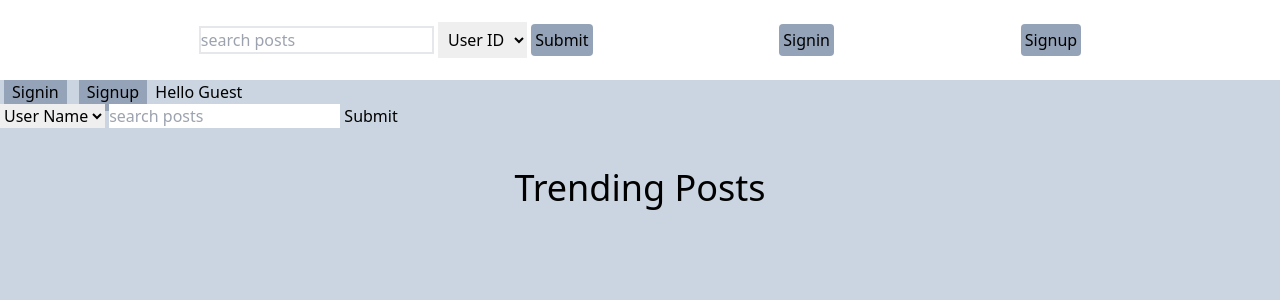
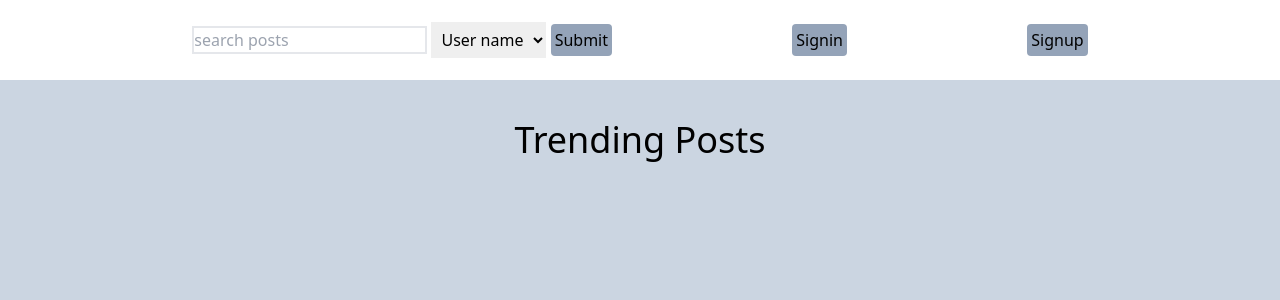
Before and after one commit to DBMS-2-CQA-Project/syntax_error, a Django app: page / in a window 1280 px wide. Shown: the top 300 px of the page. Run offline with Django 4.2, Linux system fonts and the light colour scheme; data that the repository does not hold is empty; some libraries are stand-ins or nearby versions.

Commit message:
merged suc

```diff
--- a/templates/components/navbar.html
+++ b/templates/components/navbar.html
@@ -12,9 +12,9 @@
 
   <form action="/search" method="POST">
     {% csrf_token %}
-    <input type="text" placeholder="search posts" required name="searchValue" class="border-2">
+    <input type="text" placeholder="search posts" id = "autosearch" required name="searchValue" class="border-2">
     <select name="searchBy" id="searchBy" class="p-1.5" required>
-      <option value="userId">User ID</option>
+      <option value="username">User name</option>
       <option value="tags">Tags</option>
     </select>
     <input type="submit" value="Submit" class="hover:cursor-pointer bg-slate-400 p-1 rounded">
--- a/templates/index.html
+++ b/templates/index.html
@@ -23,31 +23,6 @@
 
   </div>
 
-  <a href="signin" class="hover:cursor-pointer p-2 bg-slate-400 m-1">Signin</a>
-  <a href="signup" class="hover:cursor-pointer p-2 bg-slate-400 m-1">Signup</a>
-
-
-  {% if not user.0 %}
-  Hello Guest
-  {%else%}
-  hello {{user.0.display_name}} bro<br>
-  <a href='editProfile'>Edit Profile</a>
-
-  <br>
-
-
-  {%endif%}
-
-  <form action="/search" method="POST">
-    {% csrf_token %}
-    <select name="searchBy" id="searchBy" required >
-      <option value="username">User Name</option>
-      <option value="tags">Tags</option>
-    </select>
-
-    <input type="text" id="autosearch" placeholder="search posts" required name="searchValue">
-    <input type="submit" value="Submit" class="hover:cursor-pointer">
-  </form>
     <script type="text/javascript">
     $("#searchBy").change(function changeData() {
       var data=[]
@@ -87,7 +62,7 @@
 
       <div>
         <form action="/eachpost" method="POST">
-          <input type="hidden" value={{i.id}} name="id">
+          <input type="hidden" value={{i.id}} name="id" >
           <input type="submit" value="See more" class="bg-slate-500 p-1 mt-2 rounded hover:cursor-pointer">
         </form>
       </div>
```
